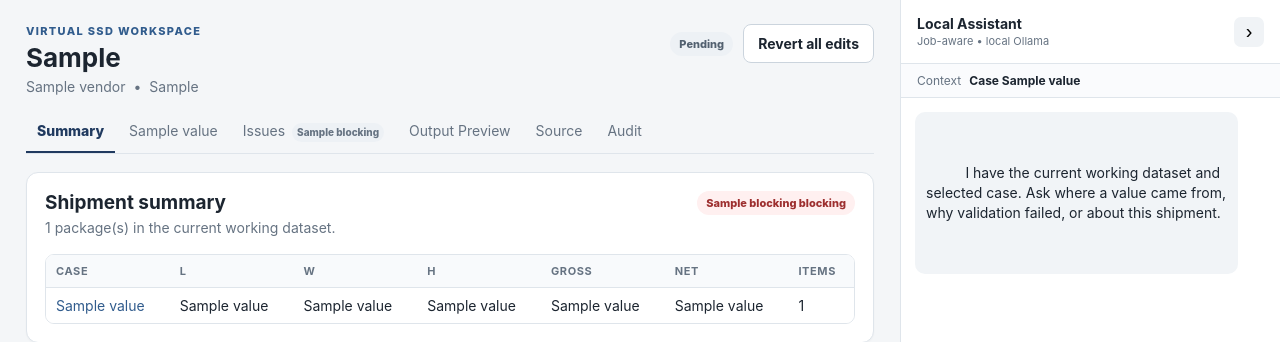
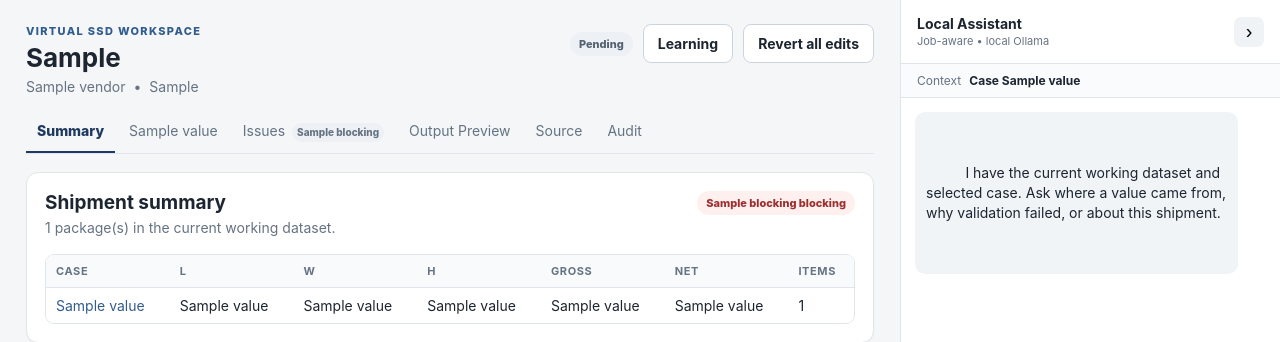
Before and after one commit to zageabb/PackBridge, a Flask app: template packbridge/templates/job.html in a window 1280 px wide. Shown: the part 68-410 px from the top of the page. Run offline with Flask 3, Linux system fonts and the light colour scheme; tables that the repository leaves empty hold one stand-in row (values such as "Sample post"); the template is opened without the code that fills it: values that come from a table or form of the project are taken from there, most other values are stand-ins (such as "Sample title", 1, 10 or a date in 2020).

Commit message:
feat: link jobs into governed learning workflow

```diff
--- a/packbridge/templates/job.html
+++ b/packbridge/templates/job.html
@@ -87,6 +87,11 @@
       </div>
       <div class="job-actions">
         <span class="status status-{{ job.status|replace('_','-') }}">{{ job.status|replace('_',' ') }}</span>
+        {% if profile_knowledge_path %}
+          <a class="btn btn-secondary" href="{{ url_for('knowledge.index', path=profile_knowledge_path, job=job.id) }}">Learning / profile</a>
+        {% else %}
+          <a class="btn btn-secondary" href="{{ url_for('knowledge.index', job=job.id) }}">Learning</a>
+        {% endif %}
         {% if packing %}
           <button class="btn btn-secondary" type="button" data-revert-job>Revert all edits</button>
         {% endif %}
```
